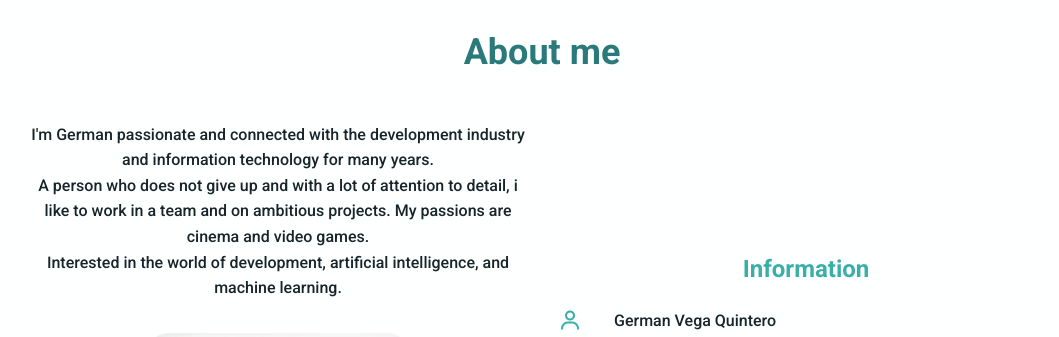
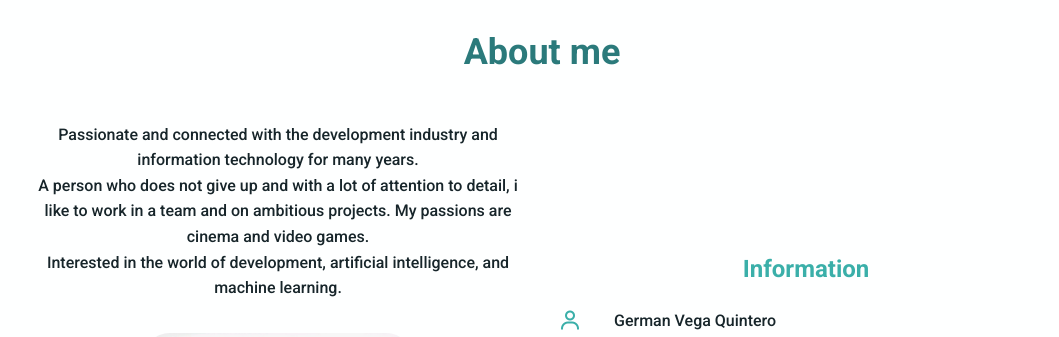
Before and after one commit to GermanVq/portfolio-web, a plain HTML site: page index.html in a window 1280 px wide. Shown: the part 840-1177 px from the top of the page, without its empty margins (98-1157 px from the left). Drawn offline with nearby package versions, Linux system fonts and the light colour scheme.

Commit message:
about my added description

```diff
--- a/index.html
+++ b/index.html
@@ -54,7 +54,7 @@
         <h1 class="section-title">About me</h1>
         <div class="about_container bd-grid">
             <div class="about_data">
-                <p class="about_description">I'm German passionate and connected with the development industry and information technology for many years.<br>
+                <p class="about_description">Passionate and connected with the development industry and information technology for many years.<br>
 
                 A person who does not give up and with a lot of attention to detail, i like to work in a team and on ambitious projects. My passions are cinema and video games.<br>
 
```
